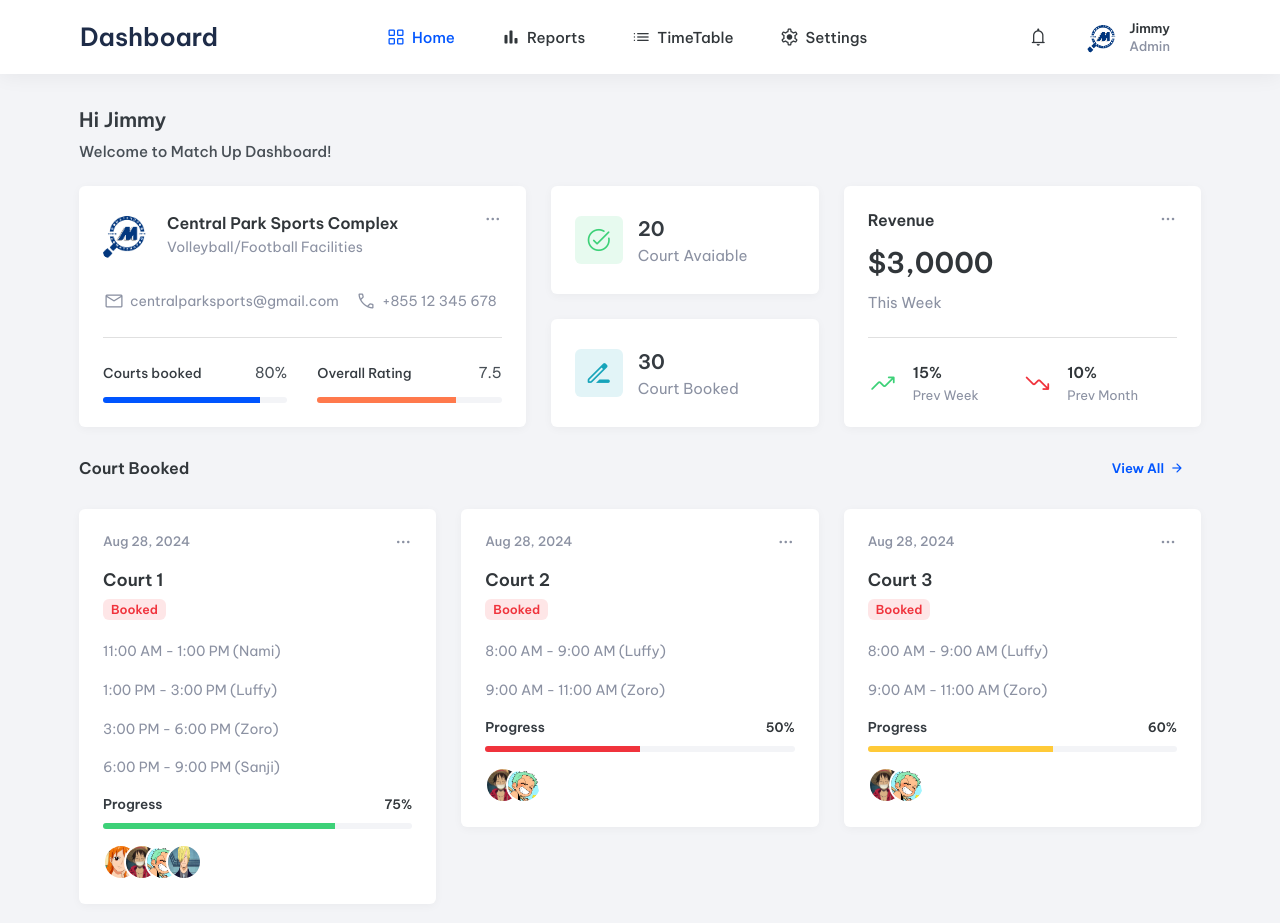
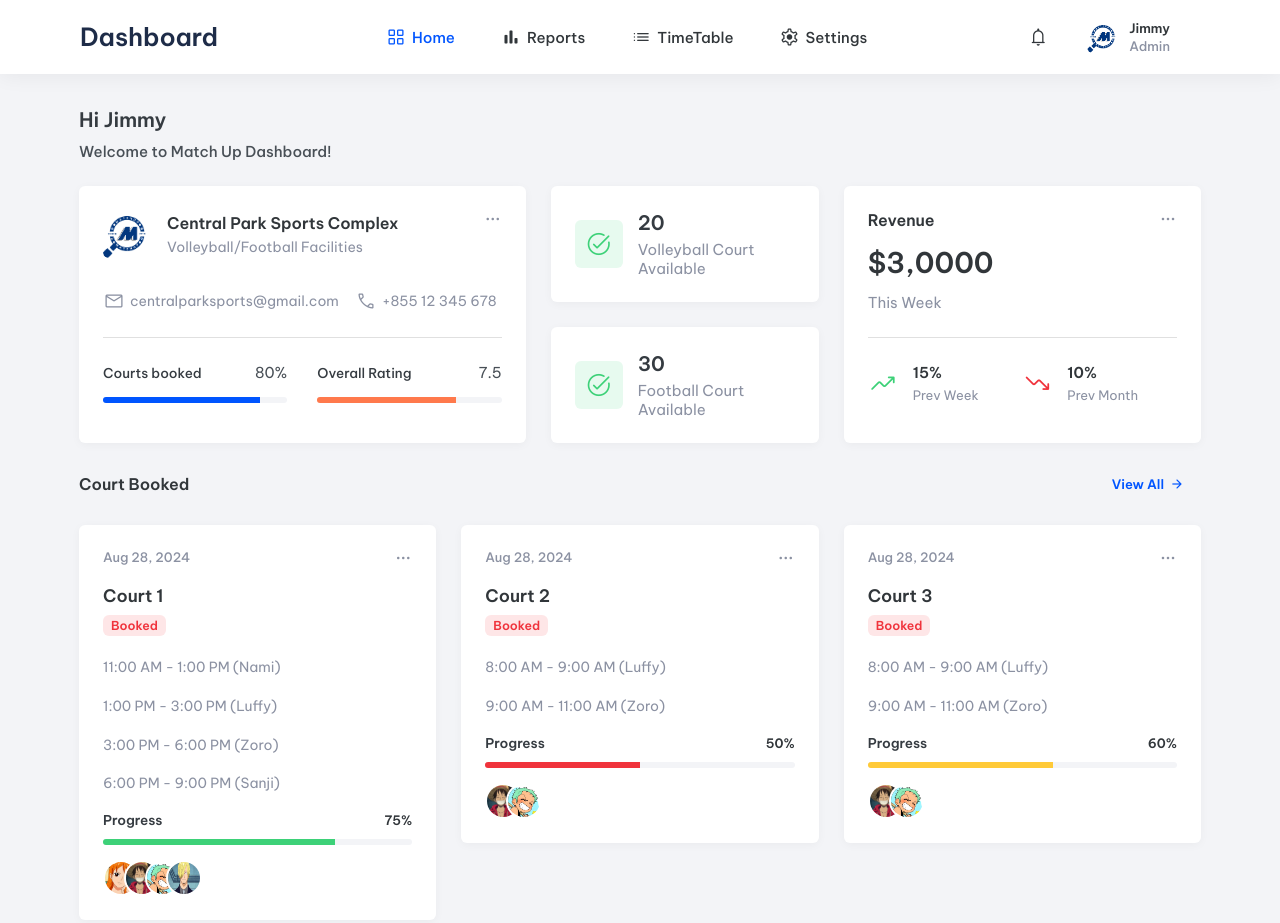
Before and after one commit to Ulton321/Match-UPP, a plain HTML site: page dashboard-master/index.html in a window 1280 px wide. Shown: the top 923 px of the page. Drawn offline with nearby package versions, Linux system fonts and the light colour scheme; files whose address does not match are found by name.

Commit message:
Home layout update

```diff
--- a/dashboard-master/index.html
+++ b/dashboard-master/index.html
@@ -256,21 +256,22 @@
             <div>
               <data class="card-data" value="21">20</data>
 
-              <p class="card-text">Court Avaiable</p>
+              <p class="card-text">Volleyball Court Available</p>
             </div>
+
 
           </div>
 
           <div class="card task-card">
 
-            <div class="card-icon icon-box blue">
-              <span class="material-symbols-rounded  icon">drive_file_rename_outline</span>
+            <div class="card-icon icon-box green">
+              <span class="material-symbols-rounded  icon">task_alt</span>
             </div>
 
             <div>
               <data class="card-data" value="21">30</data>
 
-              <p class="card-text">Court Booked</p>
+              <p class="card-text">Football Court Available</p>
             </div>
 
           </div>
```
